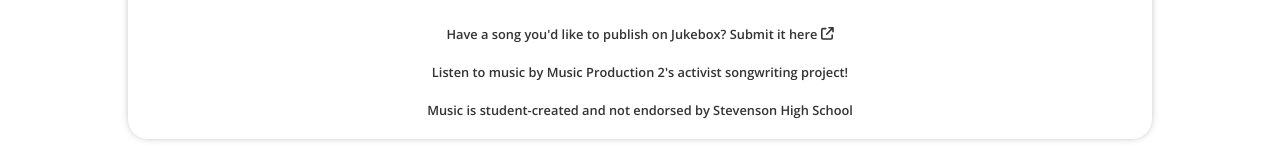
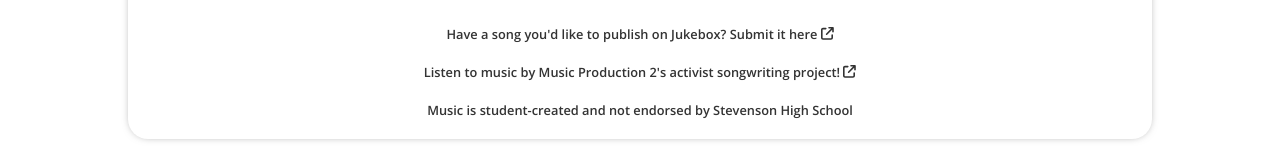
Before and after one commit to stevenson-space/shs, a Vue app: page /jukebox in a window 1280 px wide. Shown: the part 1344-1499 px from the top of the page. Built offline with nearby package versions, Linux system fonts and the light colour scheme.

Commit message:
Add arrow icon

```diff
--- a/src/views/Jukebox/Jukebox.vue
+++ b/src/views/Jukebox/Jukebox.vue
@@ -66,6 +66,7 @@
           <p class="footer">
             <a href="https://youtube.com/playlist?list=PLap5ZkjM9rSEGwfnayinyap-wGVZNdN8g&si=jkeY3i9zYnPJueEx" target="_blank" rel="noreferrer">
               Listen to music by Music Production 2's activist songwriting project!
+              <font-awesome-icon :icon="icons.faArrowUpRightFromSquare"/>
             </a>
           </p>
           <p class="footer">Music is student-created and not endorsed by Stevenson High School</p>
```
